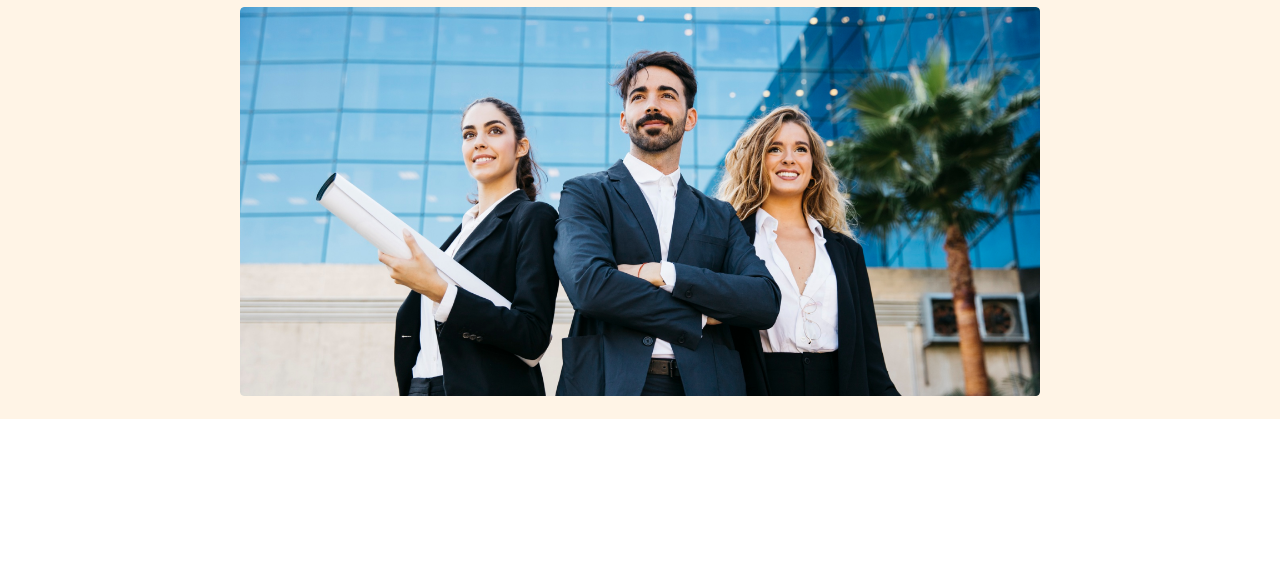
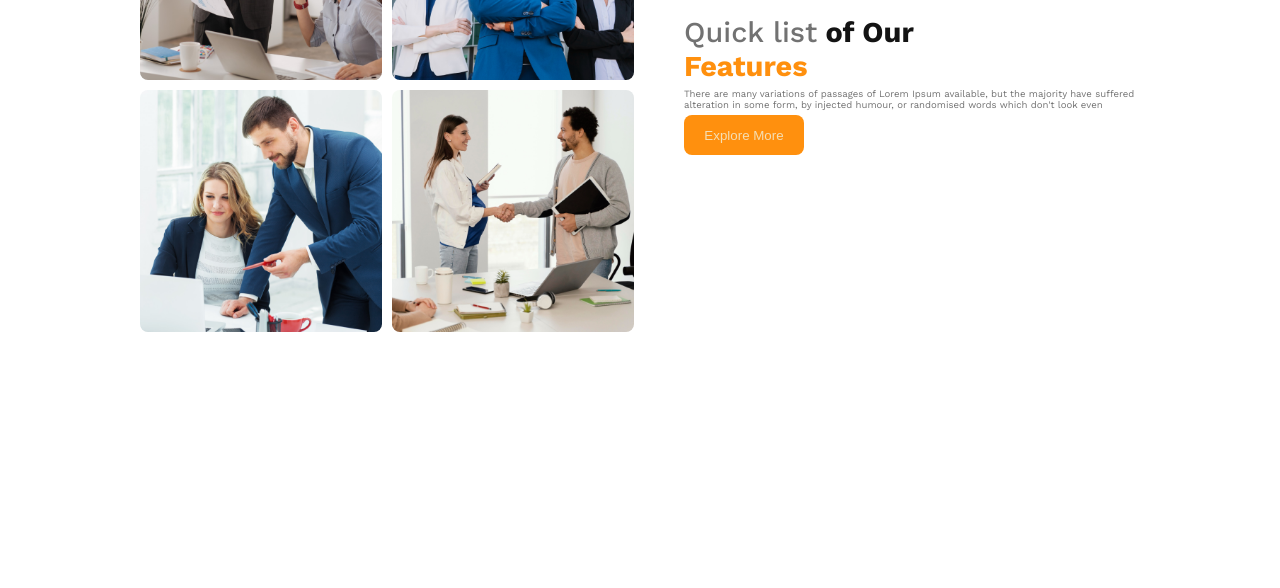
Before and after one commit to YousufOO7/architects-resources, a plain HTML site: page index.html in a window 1280 px wide. Shown: the part 212-800 px from the top of the page. Drawn offline with nearby package versions, Linux system fonts and the light colour scheme.

Commit message:
added features section and media qurey

```diff
--- a/index.html
+++ b/index.html
@@ -7,7 +7,7 @@
     <link rel="stylesheet" href="./style.css">
 </head>
 <body>
-    <header class="header-container">
+     <!-- <header class="header-container">
         <nav class="navbar">
             <h3 class="title">G3 Architects</h3>
             <ul class="display-flex">
@@ -27,9 +27,27 @@
             <img src="./images/banner.png" alt="">
         </div>
     </div>
-    </header>
+    </header> -->
     <!-- header banner end here -->
-    <main></main>
+    <main>
+        <!-- features section start here -->
+        <section class="features-container">
+            <div class="features-content">
+            <div class="features-image">
+                <img src="./images/team1.png" alt="">
+                <img src="./images/team2.png" alt="">
+                <img src="./images/team3.png" alt="">
+                <img src="./images/team4.png" alt="">
+            </div>
+            <div class="features-title">
+                <h3 class="title"><span class="Quick-list text">Quick list</span> of Our <br> <span class="Features">Features</span></h3>
+                <p class="text">There are many variations of passages of Lorem Ipsum available, but the majority have suffered alteration in some form, by injected humour, or randomised words which don't look even</p>
+                <button class="btn">Explore More</button>
+            </div>
+        </div>
+        </section>
+        <!-- features section end here -->
+    </main>
 
     <footer></footer>
 </body>
--- a/style.css
+++ b/style.css
@@ -72,10 +72,54 @@ nav li a{
 }
 /* header banner end here */
 
+/* features section start here */
+.features-container{
+    max-width: 1000px;
+    height: 500px;
+    margin: 0 auto;
+    margin-top: 50px;
+}
+.features-content{
+    display: flex;
+    align-items: center;
+    gap: 50px;
+}
+.features-image{
+    display: grid;
+    grid-template-columns: repeat(2, 1fr);
+    gap: 10px;
+}
+.features-image img{
+    width: 242px;
+    height: 242px;
+    border-radius: 8px;
+}
+/* title style */
+.Quick-list{
+    font-size: 1.8rem;
+    font-weight: 500;
+}
+.Features{
+    color: #FF900E;
+}
+/* features section end here */
+
+
+
+
+
+
+
+
+
 /* media query style */
 @media screen and (max-width: 576px) {
-    .header-container, .banner-title, .banner-image{
+    .header-container, .banner-title, .banner-image, .features-container{
         width: 100%;
+    }
+    .header-container{
+        height: 500px;
+        margin-bottom: 50px;
     }
     .navbar{
         flex-direction: column;
@@ -87,4 +131,16 @@ nav li a{
     .banner-image{
         margin-top: 10px;
     }
+    .features-container{
+        margin-top: 0;
+    }
+    .features-content{
+        flex-direction: column;
+    }
+    .features-title{
+        text-align: center;
+    }
+    .features-image{
+        grid-template-columns: 1fr;
+    }
 }
```
